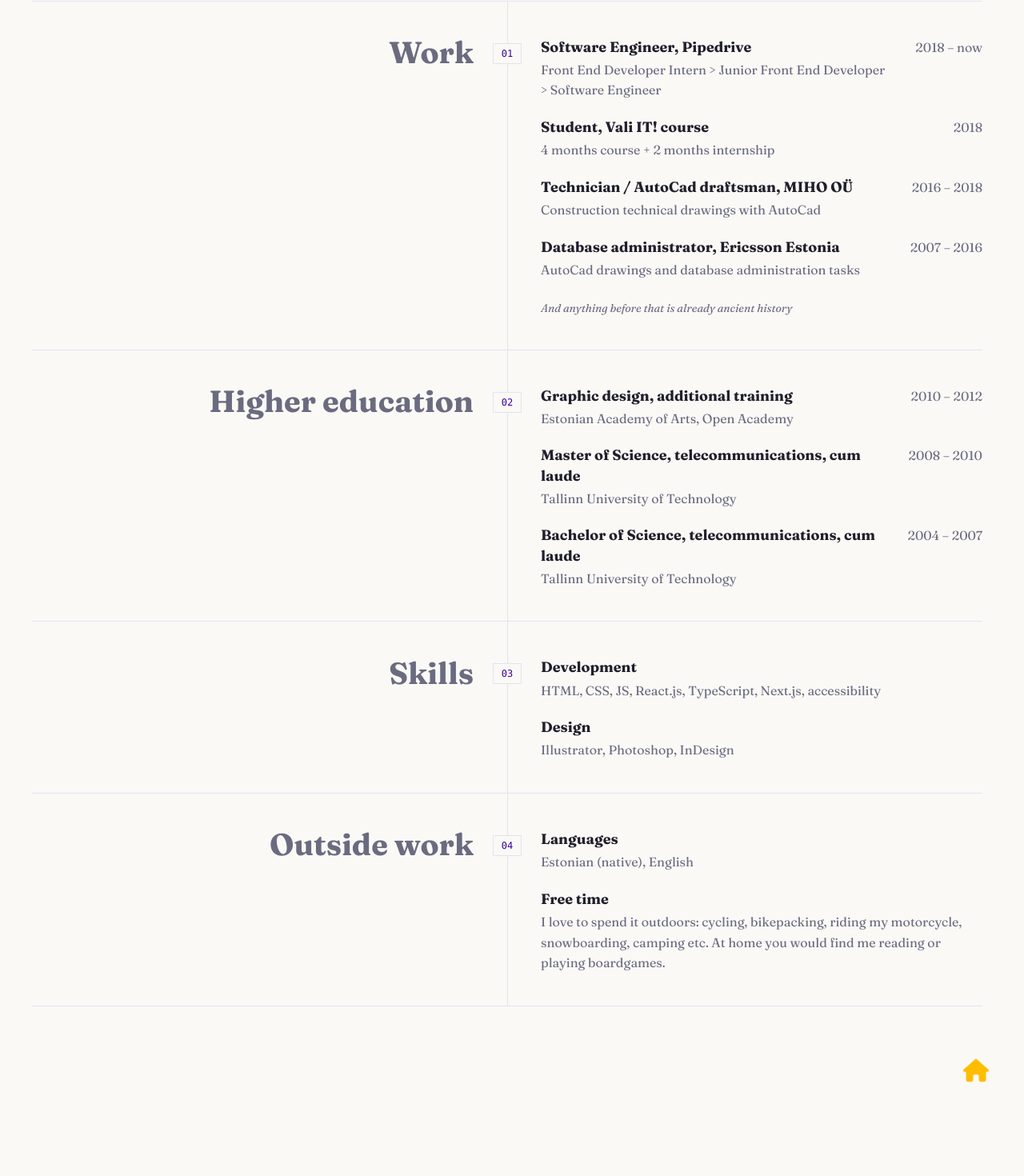
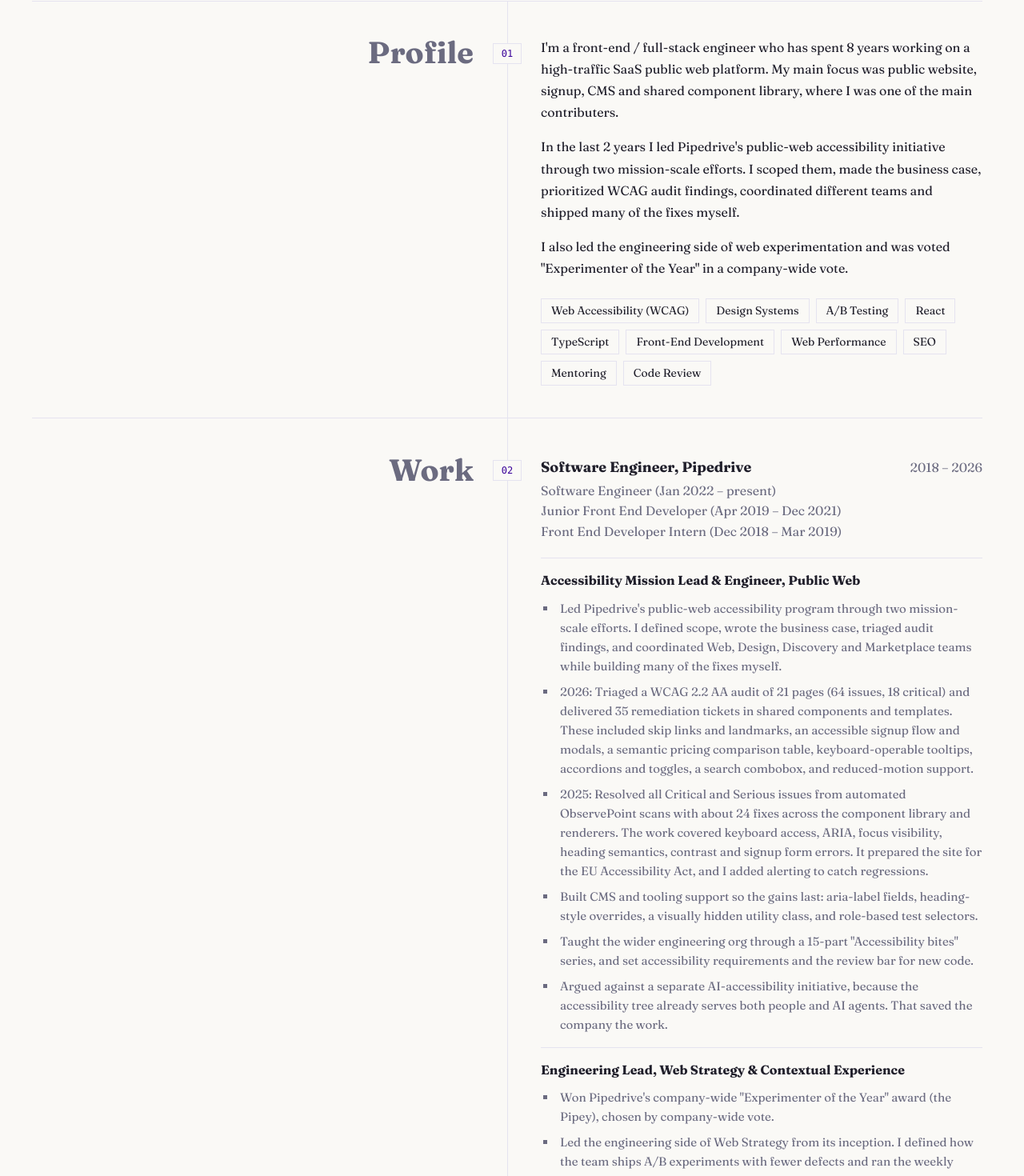
Before and after one commit to krispihl/bound-by-kris, a React (Vite) app: page /about in a window 1280 px wide. Shown: the part 211-1681 px from the top of the page at 80% size. Before the commit the page ends 1605 px from the top, so only its background shows below. Built offline with nearby package versions, Linux system fonts and the light colour scheme; a web font is replaced by a local one.

Commit message:
Update about page

```diff
--- a/src/data/cv.ts
+++ b/src/data/cv.ts
@@ -1,7 +1,16 @@
+type CvRole = {
+	title: string
+	highlights: string[]
+}
+
 type CvEntry = {
 	title: string
 	detail?: string
+	// Steps of a career path, shown one after another under the title.
+	steps?: string[]
 	period?: string
+	// Detailed highlights of the work, grouped by role, shown under the entry.
+	roles?: CvRole[]
 	// A sidenote is plain text under the list, not a titled item.
 	note?: boolean
 }
@@ -9,18 +18,97 @@ type CvEntry = {
 type CvSection = {
 	id: string
 	heading: string
+	// Paragraphs shown above the entries.
+	summary?: string[]
+	// Short skill names shown as tags between the summary and the entries.
+	tags?: string[]
 	entries: CvEntry[]
 }
 
 export const CV_SECTIONS: CvSection[] = [
+	{
+		id: 'profile',
+		heading: 'Profile',
+		summary: [
+			"I'm a front-end / full-stack engineer who has spent 8 years working on a high-traffic SaaS public web platform. My main focus was public website, signup, CMS and shared component library, where I was one of the main contributers.",
+			"In the last 2 years I led Pipedrive's public-web accessibility initiative through two mission-scale efforts. I scoped them, made the business case, prioritized WCAG audit findings, coordinated different teams and shipped many of the fixes myself.",
+			'I also led the engineering side of web experimentation and was voted "Experimenter of the Year" in a company-wide vote.',
+		],
+		tags: [
+			'Web Accessibility (WCAG)',
+			'Design Systems',
+			'A/B Testing',
+			'React',
+			'TypeScript',
+			'Front-End Development',
+			'Web Performance',
+			'SEO',
+			'Mentoring',
+			'Code Review',
+		],
+		entries: [],
+	},
 	{
 		id: 'work',
 		heading: 'Work',
 		entries: [
 			{
 				title: 'Software Engineer, Pipedrive',
-				detail: 'Front End Developer Intern > Junior Front End Developer > Software Engineer',
-				period: '2018 – now',
+				steps: [
+					'Software Engineer (Jan 2022 – present)',
+					'Junior Front End Developer (Apr 2019 – Dec 2021)',
+					'Front End Developer Intern (Dec 2018 – Mar 2019)',
+				],
+				period: '2018 – 2026',
+				roles: [
+					{
+						title: 'Accessibility Mission Lead & Engineer, Public Web',
+						highlights: [
+							"Led Pipedrive's public-web accessibility program through two mission-scale efforts. I defined scope, wrote the business case, triaged audit findings, and coordinated Web, Design, Discovery and Marketplace teams while building many of the fixes myself.",
+							'2026: Triaged a WCAG 2.2 AA audit of 21 pages (64 issues, 18 critical) and delivered 35 remediation tickets in shared components and templates. These included skip links and landmarks, an accessible signup flow and modals, a semantic pricing comparison table, keyboard-operable tooltips, accordions and toggles, a search combobox, and reduced-motion support.',
+							'2025: Resolved all Critical and Serious issues from automated ObservePoint scans with about 24 fixes across the component library and renderers. The work covered keyboard access, ARIA, focus visibility, heading semantics, contrast and signup form errors. It prepared the site for the EU Accessibility Act, and I added alerting to catch regressions.',
+							'Built CMS and tooling support so the gains last: aria-label fields, heading-style overrides, a visually hidden utility class, and role-based test selectors.',
+							'Taught the wider engineering org through a 15-part "Accessibility bites" series, and set accessibility requirements and the review bar for new code.',
+							'Argued against a separate AI-accessibility initiative, because the accessibility tree already serves both people and AI agents. That saved the company the work.',
+						],
+					},
+					{
+						title: 'Engineering Lead, Web Strategy & Contextual Experience',
+						highlights: [
+							'Won Pipedrive\'s company-wide "Experimenter of the Year" award (the Pipey), chosen by company-wide vote.',
+							'Led the engineering side of Web Strategy from its inception. I defined how the team ships A/B experiments with fewer defects and ran the weekly engineering syncs.',
+							'Turned winning experiments into scoped, well-groomed engineering work. Detailed ticket preparation reduced rework between engineering and stakeholders.',
+							'Resolved experiment conflicts and bugs in the Optimizely setup.',
+							"Wrote the team's guide to building Optimizely experiments, now maintained by other engineers. Wrote a handover guide for the successor lead.",
+							'Onboarded and mentored two colleagues, including one from another business function. Was the technical partner to the web designer on the component library.',
+						],
+					},
+					{
+						title: 'Content Platform & CMS Engineering',
+						highlights: [
+							'Built a templatized hub system for SEO content: article and category templates, multi-hub support, custom ordering, structured data, and a migration of existing pages.',
+							'Improved the reliability of the CMS-to-renderer webhook pipeline and cut alert noise. Contributed to bug-bash plans for a webhook-service rewrite.',
+						],
+					},
+					{
+						title: 'Design System & Growth Engineering',
+						highlights: [
+							'Major contributor to the shared component library (about 170 merged PRs). I built variants for the flagship product-launch landing page on a tight timeline.',
+							'Implemented homepage, pricing and getting-started experiments and rolled out winners.',
+							'Researched an email-validation vendor migration for the signup service and wrote up the findings.',
+						],
+					},
+					{
+						title: 'Earlier work',
+						highlights: [
+							'1,100+ merged PRs across the main public-site renderer, signup, the knowledge base, Academy, Marketplace and billing front ends.',
+							'Built marketing components and CMS features, added new languages to the site, and documented the CMS translation flow.',
+							'Led performance work, including Core Web Vitals assessment, caching and removal of legacy components.',
+							'Worked on the calculator and homepage revamp initiatives.',
+							'Handled on-call and production alerts, and security vulnerability remediation.',
+						],
+					},
+				],
 			},
 			{ title: 'Student, Vali IT! course', detail: '4 months course + 2 months internship', period: '2018' },
 			{ title: 'Technician / AutoCad draftsman, MIHO OÜ', detail: 'Construction technical drawings with AutoCad', period: '2016 – 2018' },
@@ -45,7 +133,12 @@ export const CV_SECTIONS: CvSection[] = [
 		id: 'skills',
 		heading: 'Skills',
 		entries: [
-			{ title: 'Development', detail: 'HTML, CSS, JS, React.js, TypeScript, Next.js, accessibility' },
+			{ title: 'Front-end', detail: 'HTML, CSS, JavaScript, TypeScript, React, Next.js' },
+			{ title: 'Accessibility', detail: 'WCAG 2.2, ARIA, VoiceOver and screen readers, audit triage' },
+			{ title: 'Design systems and CMS', detail: 'Component libraries, Craft CMS integration, i18n with Crowdin' },
+			{ title: 'Growth and SEO', detail: 'A/B experimentation (Optimizely), SEO and Core Web Vitals' },
+			{ title: 'Operations', detail: 'Observability and alerting (Grafana, Loki), AI-assisted development' },
+			{ title: 'Leadership', detail: 'Mentoring, code review, technical leadership' },
 			{ title: 'Design', detail: 'Illustrator, Photoshop, InDesign' },
 		],
 	},
--- a/src/pages/About/index.module.css
+++ b/src/pages/About/index.module.css
@@ -114,9 +114,41 @@
 	}
 }
 
-.section__list {
+/* Holds the summary, tags and entries: below the heading on narrow screens, after the centre line on wide ones. */
+.section__body {
 	grid-column: 2;
 	grid-row: 2;
+	min-width: 0;
+}
+
+.section__summary {
+	max-width: 44rem;
+	margin: 0;
+	line-height: 1.7;
+
+	& + & {
+		margin-top: 1rem;
+	}
+}
+
+.tags {
+	display: flex;
+	flex-wrap: wrap;
+	gap: 0.5rem;
+	max-width: 44rem;
+	margin: 1.5rem 0 0;
+	padding: 0;
+	list-style: none;
+}
+
+.tag {
+	padding: 0.25rem 0.75rem;
+	border: 1px solid var(--color-border);
+	font-size: 0.875rem;
+	line-height: 1.5;
+}
+
+.section__list {
 	margin: 0;
 	padding: 0;
 	list-style: none;
@@ -124,13 +156,51 @@
 
 /* Narrow screens stack the years under the entry; wide ones put them beside it. */
 .entry {
-	display: flex;
-	flex-direction: column;
-	gap: 0.25rem 2rem;
 	padding: 0.5rem 0 1rem;
 
 	&:last-child {
 		padding-bottom: 0;
+	}
+}
+
+.entry__head {
+	display: flex;
+	flex-direction: column;
+	gap: 0.25rem 2rem;
+}
+
+/* The highlights of a longer entry, grouped by role. */
+.roles {
+	margin: 1.25rem 0 0;
+	padding: 0;
+	list-style: none;
+}
+
+.role {
+	padding: 1rem 0;
+	border-top: 1px solid var(--color-border);
+}
+
+.role__title {
+	margin: 0;
+	font-size: 1rem;
+	font-weight: 600;
+	line-height: 1.4;
+}
+
+.highlights {
+	margin: 0.75rem 0 0;
+	padding: 0 0 0 1.25rem;
+	color: var(--color-text-muted);
+	font-size: 0.9375rem;
+	line-height: 1.6;
+
+	& li {
+		padding-left: 0.25rem;
+	}
+
+	& li + li {
+		margin-top: 0.5rem;
 	}
 }
 
@@ -154,6 +224,14 @@
 	margin: 0.25rem 0 0;
 	color: var(--color-text-muted);
 	line-height: 1.6;
+}
+
+.entry__steps {
+	margin: 0.25rem 0 0;
+	padding: 0;
+	color: var(--color-text-muted);
+	line-height: 1.6;
+	list-style: none;
 }
 
 .entry__period {
@@ -195,16 +273,20 @@
 		text-align: right;
 	}
 
-	.section__list {
+	.section__body {
 		grid-column: 3;
 		grid-row: 1;
+		padding-top: 0.25rem;
 	}
 
 	.entry {
+		padding-top: 0.25rem;
+	}
+
+	.entry__head {
 		flex-direction: row;
 		align-items: baseline;
 		justify-content: space-between;
-		padding-top: 0.25rem;
 	}
 }
 
--- a/src/pages/About/index.tsx
+++ b/src/pages/About/index.tsx
@@ -19,6 +19,22 @@ export const About = () => {
 						<h2 id={headingId} className={styles.section__heading}>
 							{section.heading}
 						</h2>
+						<div className={styles.section__body}>
+							{section.summary?.map((paragraph) => (
+								<p key={paragraph} className={styles.section__summary}>
+									{paragraph}
+								</p>
+							))}
+							{section.tags ? (
+								<ul className={styles.tags} aria-label="Skills">
+									{section.tags.map((tag) => (
+										<li key={tag} className={styles.tag}>
+											{tag}
+										</li>
+									))}
+								</ul>
+							) : null}
+							{section.entries.length > 0 ? (
 								<ul className={styles.section__list}>
 									{section.entries.map((entry) =>
 										entry.note ? (
@@ -27,15 +43,40 @@ export const About = () => {
 											</li>
 										) : (
 											<li key={entry.title} className={styles.entry}>
+												<div className={styles.entry__head}>
 													<div className={styles.entry__text}>
 														<h3 className={styles.entry__title}>{entry.title}</h3>
 														{entry.detail ? <p className={styles.entry__detail}>{entry.detail}</p> : null}
+														{entry.steps ? (
+															<ul className={styles.entry__steps}>
+																{entry.steps.map((step) => (
+																	<li key={step}>{step}</li>
+																))}
+															</ul>
+														) : null}
 													</div>
 													{entry.period ? <p className={styles.entry__period}>{entry.period}</p> : null}
+												</div>
+												{entry.roles ? (
+													<ul className={styles.roles}>
+														{entry.roles.map((role) => (
+															<li key={role.title} className={styles.role}>
+																<h4 className={styles.role__title}>{role.title}</h4>
+																<ul className={styles.highlights}>
+																	{role.highlights.map((highlight) => (
+																		<li key={highlight}>{highlight}</li>
+																	))}
+																</ul>
+															</li>
+														))}
+													</ul>
+												) : null}
 											</li>
 										)
 									)}
 								</ul>
+							) : null}
+						</div>
 					</section>
 				)
 			})}
```
Also changed, not shown: 1 other file (tests, documents, lock files or other folders). Lines whose indentation alone changed are shown as unchanged.
